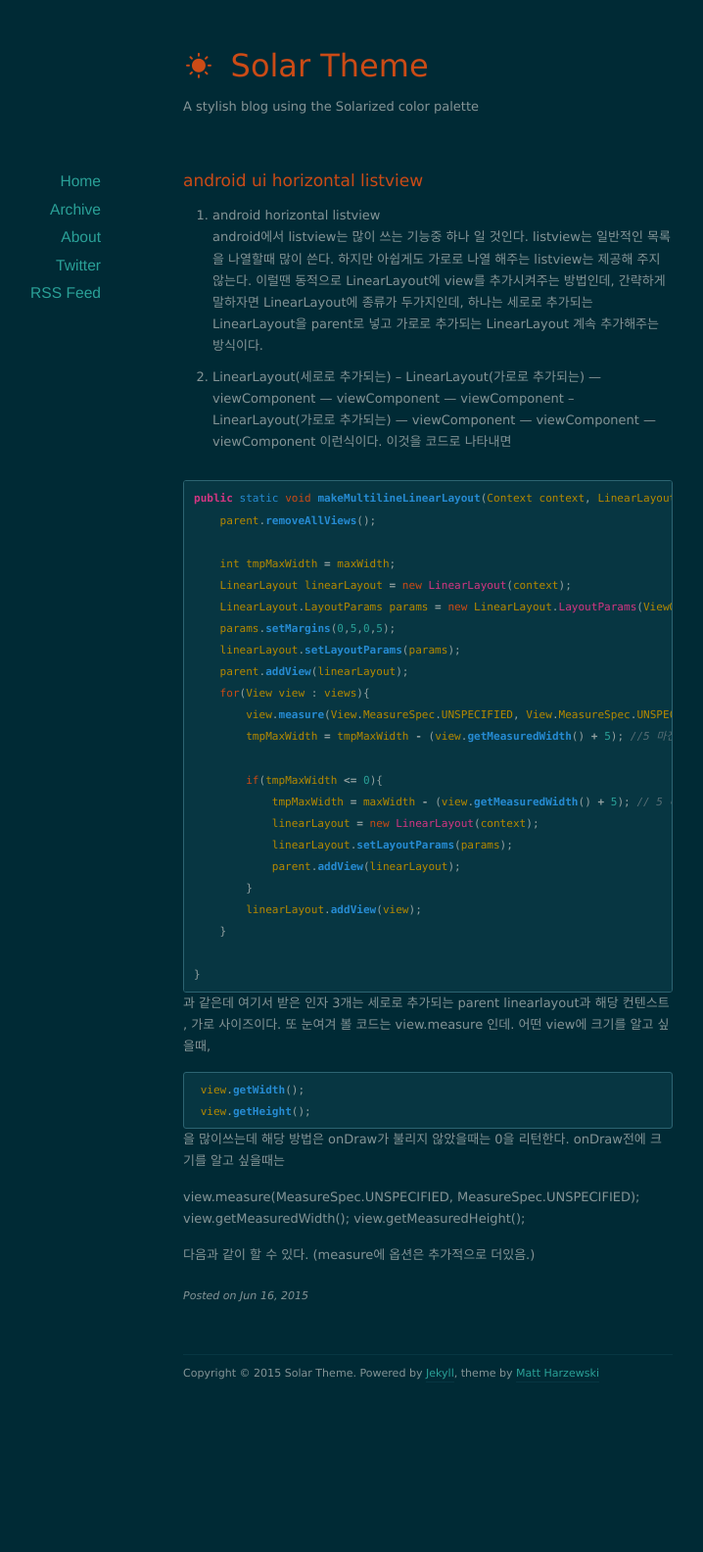
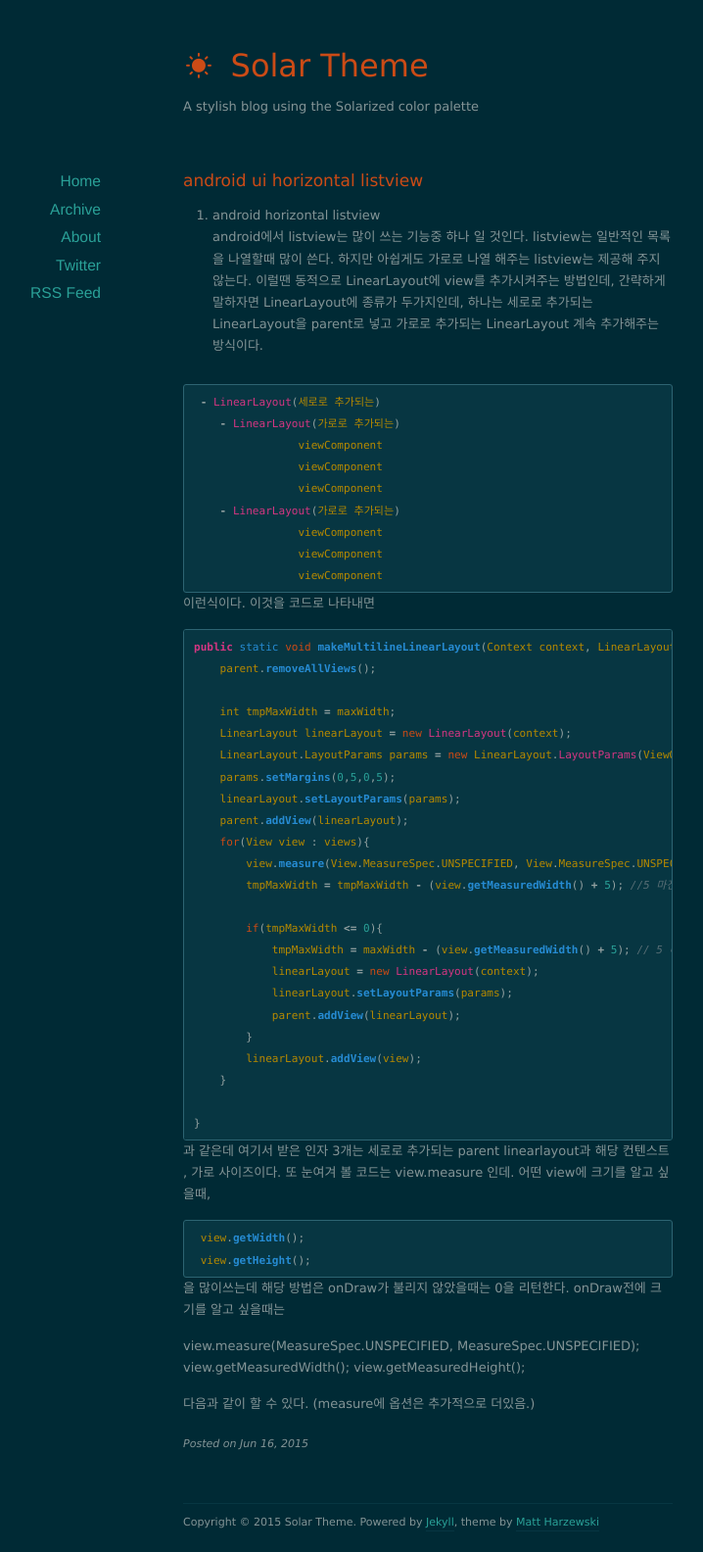
Before and after one commit to lovesigma/lovesigma.github.io, a Jekyll site: the page built from _posts/2015-06-16-android-ui-horizontal-listview.markdown, in a window 1280 px wide. Shown: the whole page at 98% size, without its empty margins (203-921 px from the left). Built offline with Jekyll 4.4.1, drawn with Linux system fonts in a browser that asks for light colours; nearby versions of some CDN libraries; before the commit the page ends 1432 px from its top, so only the background shows below that.

Commit message:
android horizontal list

```diff
--- a/_posts/2015-06-16-android-ui-horizontal-listview.markdown
+++ b/_posts/2015-06-16-android-ui-horizontal-listview.markdown
@@ -12,15 +12,17 @@ listview는 일반적인 목록을 나열할때 많이 쓴다.
 이럴땐 동적으로 LinearLayout에 view를 추가시켜주는 방법인데,
 간략하게 말하자면 LinearLayout에 종류가 두가지인데, 하나는 세로로 추가되는 LinearLayout을
 parent로 넣고 가로로 추가되는 LinearLayout 계속 추가해주는 방식이다.
+{% highlight javascript %}
  - LinearLayout(세로로 추가되는)
-   -- LinearLayout(가로로 추가되는)
- 		--- viewComponent
- 		--- viewComponent
- 		--- viewComponent
- 	-- LinearLayout(가로로 추가되는)
- 		--- viewComponent
- 		--- viewComponent
- 		--- viewComponent
+    - LinearLayout(가로로 추가되는)
+ 		viewComponent
+ 		viewComponent
+ 		viewComponent
+    - LinearLayout(가로로 추가되는)
+ 		viewComponent
+ 		viewComponent
+ 		viewComponent
+{% endhighlight %}
 이런식이다.
 이것을 코드로 나타내면
 
```
